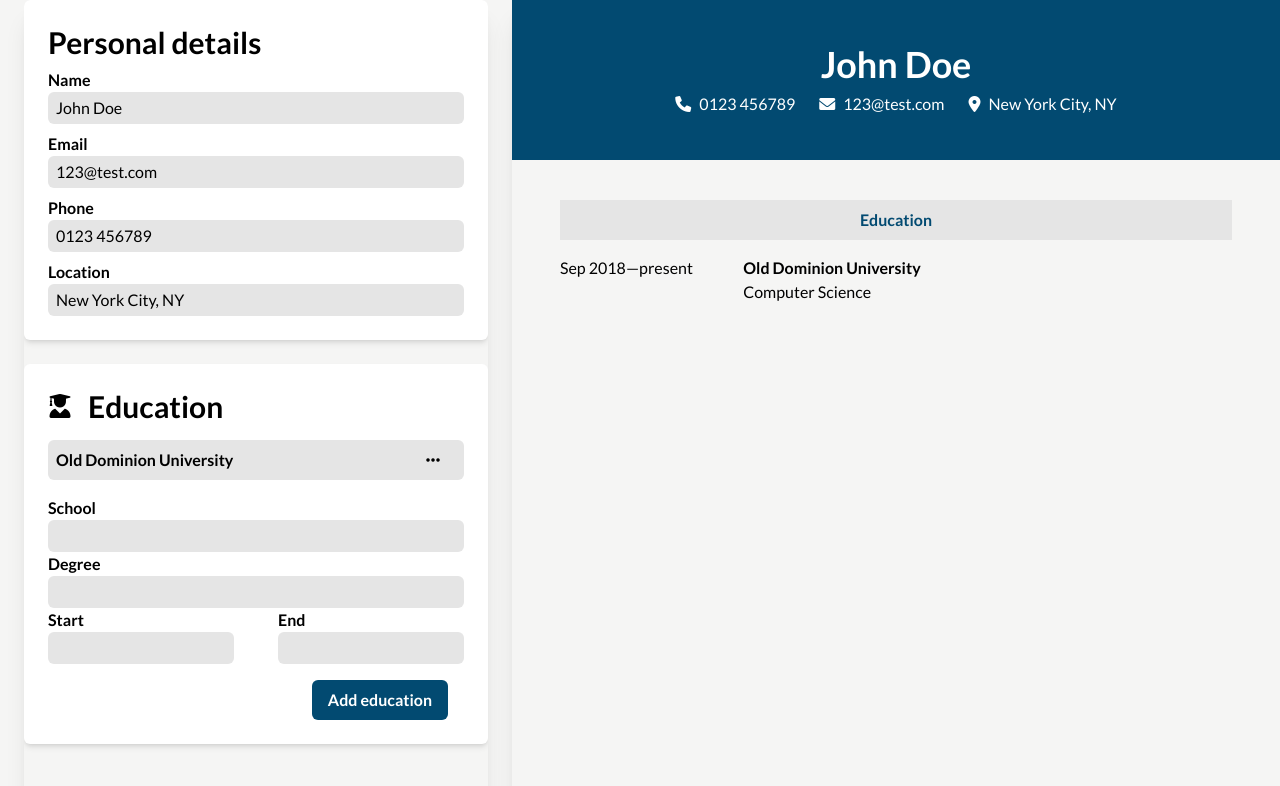
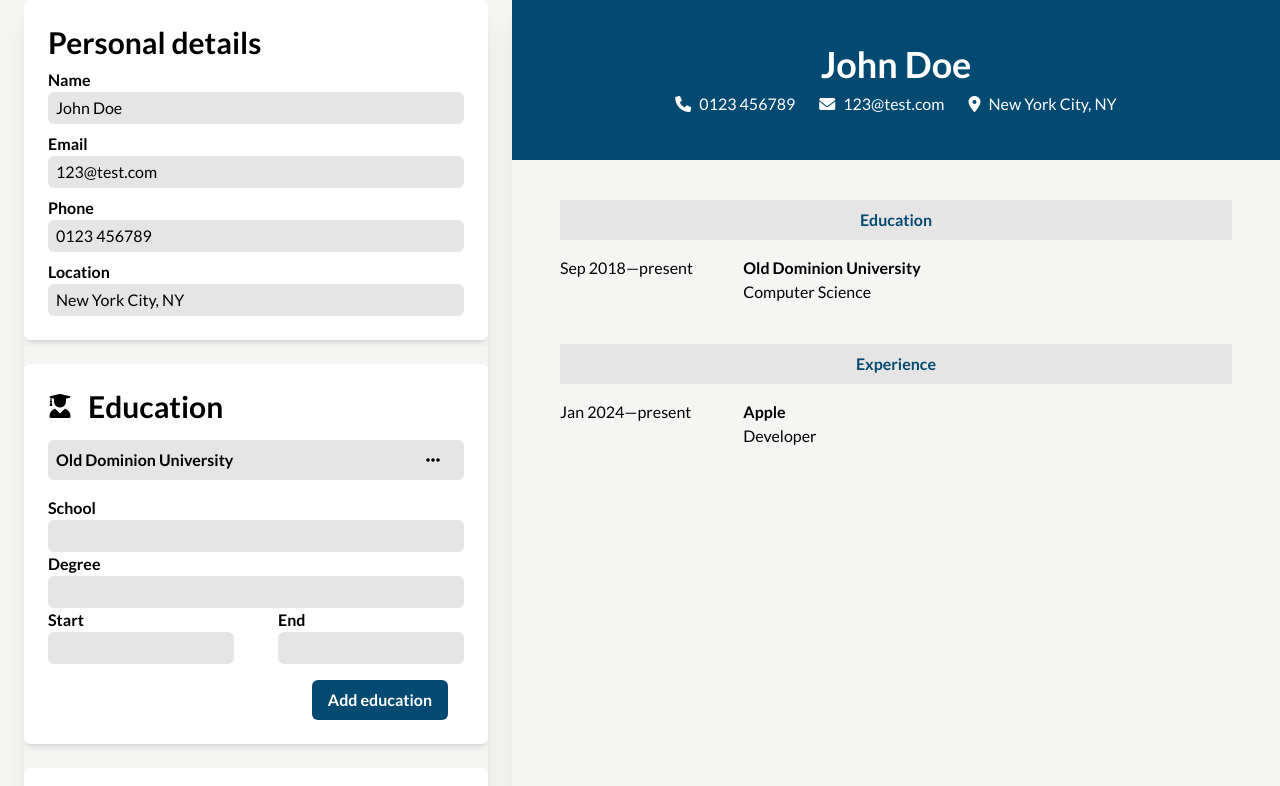
Before and after one commit to sukelully/cv-application, a React (Vite) app: page / in a window 1280 px wide. Shown: the top 786 px of the page. Built offline with nearby package versions, Linux system fonts and the light colour scheme.

Commit message:
Add skeleton experience section to cv preview

```diff
--- a/src/App.jsx
+++ b/src/App.jsx
@@ -2,6 +2,7 @@ import { useState } from 'react';
 import CVPreview from './components/CV/CVPreview.jsx';
 import PersonalInfoForm from './components/Form/PersonalInfoForm.jsx';
 import EducationForm from './components/Form/EducationForm.jsx';
+import ExperienceForm from './components/Form/ExperienceForm.jsx';
 
 export default function App() {
   const [cvData, setCvData] = useState({
@@ -20,19 +21,35 @@ export default function App() {
         id: crypto.randomUUID(),
       },
     ],
+    experience: [
+      {
+        company: 'Apple',
+        role: 'Developer',
+        description: 'Maintain database',
+        'start-date': 'Jan 2024',
+        'end-date': 'present',
+      }
+    ]
   });
 
   const handlePersonalInfoChange = (updatedInfo) => {
     setCvData((prev) => ({
       ...prev,
-      personalInfo: updatedInfo,
+      personalInfo: updatedInfo
     }));
   };
 
   const handleEducationChange = (updatedEdu) => {
     setCvData((prev) => ({
       ...prev,
-      education: updatedEdu,
+      education: updatedEdu
+    }));
+  };
+
+  const handleExperienceChange = (updatedExp) => {
+    setCvData((prev) => ({
+      ...prev,
+      experience: updatedExp
     }));
   };
 
@@ -47,6 +64,10 @@ export default function App() {
           education={cvData.education}
           onChange={handleEducationChange}
         />
+        <ExperienceForm
+          experience={cvData.experience}
+          onChange={handleExperienceChange}
+        />
       </div>
       <CVPreview cvData={cvData} />
     </div>
--- a/src/components/CV/CVPreview.jsx
+++ b/src/components/CV/CVPreview.jsx
@@ -1,11 +1,13 @@
 import PersonalInfo from './PersonalInfo.jsx';
 import Education from './Education.jsx';
+import Experience from './Experience.jsx';
 
 export default function CVPreview({ cvData }) {
     return (
         <div className="sticky top-0 h-screen overflow-hidden shadow-xl min-w-fit">
             <PersonalInfo personalInfo={cvData.personalInfo}/>
             <Education education={cvData.education} />
+            <Experience experience={cvData.experience} />
         </div>
     );
 }
--- a/src/components/CV/Experience.jsx
+++ b/src/components/CV/Experience.jsx
@@ -0,0 +1,29 @@
+export default function Experience({ experience }) {
+  return (
+    <div className="my-10 flex flex-col px-12">
+      <h2 className="bg-neutral-200 text-sky-900 text-center font-semibold py-2">
+        Experience
+      </h2>
+        {experience.map((entry) => (
+            <ExperienceEntry key={entry.id} entry={entry} />
+        ))}
+    </div>
+  );
+}
+
+function ExperienceEntry({ entry }) {
+    return (
+      <div className="grid grid-cols-[3fr_8fr] mt-4">
+        <div className="">
+          <span>{entry['start-date']}</span>
+          &mdash;
+          <span>{entry['end-date']}</span>
+        </div>
+
+        <div className="flex flex-col">
+          <p className="font-bold">{entry.company}</p>
+          <p>{entry.role}</p>
+        </div>
+      </div>
+    );
+  }
--- a/src/components/Form/ExperienceForm.jsx
+++ b/src/components/Form/ExperienceForm.jsx
@@ -0,0 +1,61 @@
+import SubmitFormComponent from './FormComponent/SubmitFormComponent';
+
+export default function ExperienceForm({ experience, onChange }) {
+  const handleSubmit = (event) => {
+    event.preventDefault();
+
+    const formData = new FormData(event.target);
+    const expData = {};
+
+    formData.forEach((value, key) => {
+      expData[key] = value;
+    });
+
+    console.log(expData);
+    onChange(expData);
+    event.target.reset();
+  };
+
+  return (
+    <div className="flex flex-col bg-white rounded-md shadow-md p-6 gap-2">
+      <h1 className="font-bold text-3xl">Experience</h1>
+      <form className="flex flex-col" onSubmit={handleSubmit}>
+        <SubmitFormComponent
+          label="Company"
+          name="compnay"
+          defaultValue={experience.company || ''}
+        />
+        <SubmitFormComponent
+          label="Role"
+          name="role"
+          defaultValue={experience.role || ''}
+        />
+        <label htmlFor="description" className="flex flex-col font-semibold">
+          Description
+          <textarea
+            name="description"
+            id="description"
+            className="bg-neutral-200 p-1 rounded-md"
+            required
+          ></textarea>
+        </label>
+        <SubmitFormComponent
+          label="Start date"
+          name="role"
+          defaultValue={experience['start-date'] || ''}
+        />
+        <SubmitFormComponent
+          label="End date"
+          name="role"
+          defaultValue={experience['end-date'] || ''}
+        />
+        <button
+          className="cursor-pointer bg-sky-900 text-white font-semibold w-fit px-4 py-2 rounded-md ml-auto mr-4 mt-4"
+          type="submit"
+        >
+          Add experience
+        </button>
+      </form>
+    </div>
+  );
+}
```
